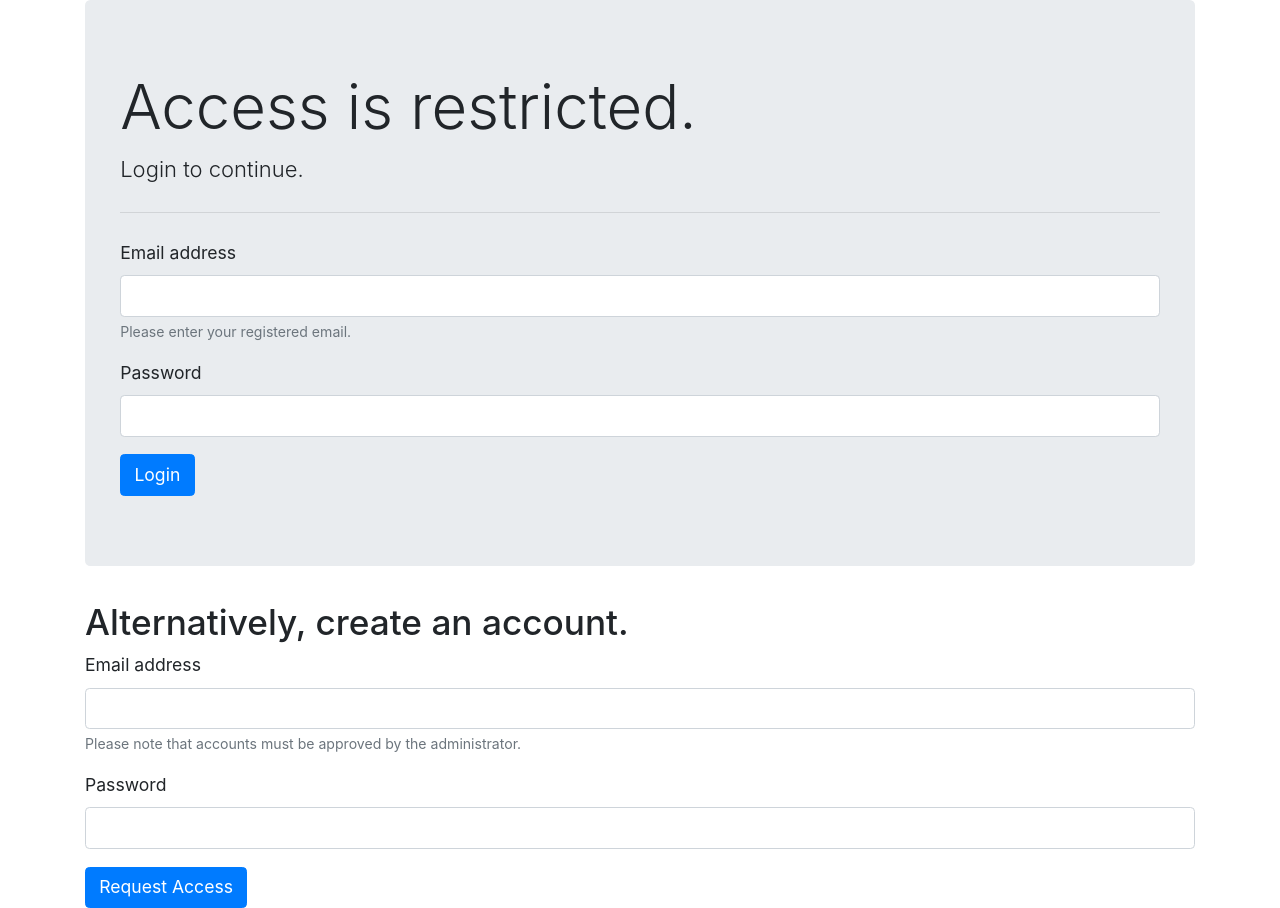
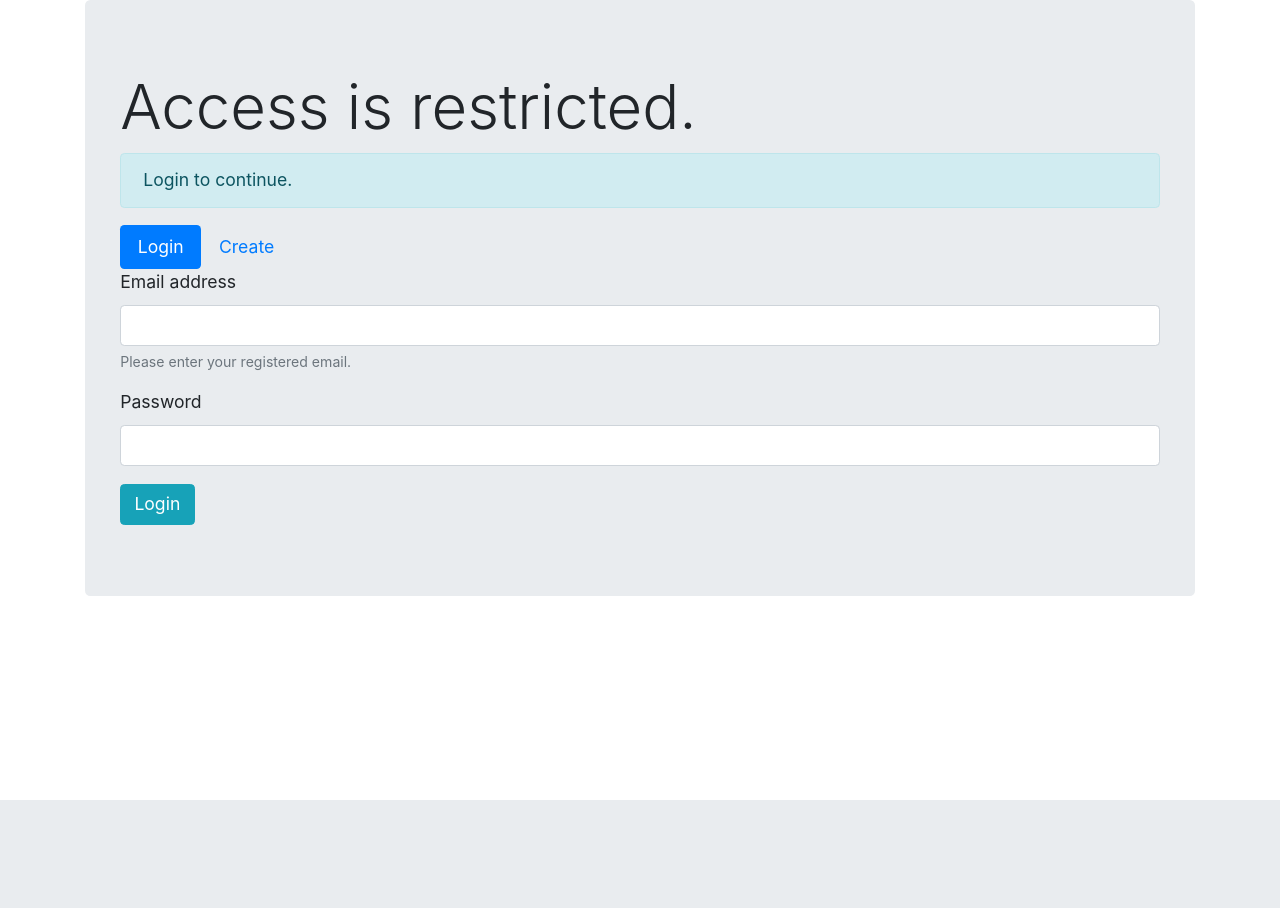
Before and after one commit to jake-cryptic/mls_mapper, a PHP site: page / in a window 1280 px wide. After the commit the page ends 800 px from the top, so only its background shows below. Run offline with PHP 8.4, Linux system fonts and the light colour scheme; some libraries are stand-ins or nearby versions.

Commit message:
Login and create system now works

```diff
--- a/mappr/api/User.class.php
+++ b/mappr/api/User.class.php
@@ -7,8 +7,23 @@ class User {
 	private $email;
 	private $bookmarks;
 
-	public function __constructor(){
+	public function __constructor($id, $name, $email, $bookmarks){
+		$this->id = $id;
+		$this->name = $name;
+		$this->email = $email;
+		$this->bookmarks = $bookmarks;
+	}
 
+	public function getId() {
+		return $this->id;
+	}
+
+	public function getName() {
+		return $this->name;
+	}
+
+	public function getBookmarks() {
+		return $this->bookmarks;
 	}
 
 }
--- /dev/null
+++ b/mappr/assets/js/login.js
@@ -0,0 +1,60 @@
+let acc = {
+
+	api:"api/account-handler.php",
+	msg:$("#server_resp"),
+
+	init:function(){
+		document.title = "You must login to continue.";
+		acc.assignEvents();
+	},
+
+	assignEvents: function(){
+		$("#login_form,#create_form").on("submit", acc.formSender);
+	},
+
+	getParams: function(form) {
+		let ret = {};
+		$(form).find("input").each(function(){
+			ret[$(this).attr("name")] = $(this).val();
+		});
+		return ret;
+	},
+
+	formSender: function(e){
+		e.preventDefault();
+
+		$.post(acc.api, acc.getParams($(this)), function(resp){
+			let data = {};
+			try {
+				data = JSON.parse(resp);
+			} catch(e) {
+				acc.error();
+				return;
+			}
+
+			if (data.error === true) {
+				acc.error(resp);
+				return;
+			}
+
+			acc.msg.text(e.message).attr("class", "alert alert-success");
+
+			window.location.href = "?logged_in";
+		}).fail(acc.error);
+	},
+
+	error: function(resp){
+		if (!navigator.onLine) {
+			acc.msg.text("No internet").attr("class", "alert alert-danger");
+		} else {
+			let e = {"message":"Couldn't decode server response"};
+			try {
+				e = JSON.parse(resp);
+			} catch(e) {}
+			acc.msg.text(e.message).attr("class", "alert alert-danger");
+		}
+	}
+
+};
+
+acc.init();
--- a/mappr/views/account.php
+++ b/mappr/views/account.php
@@ -1,12 +1,20 @@
-<script>
-	document.title = "You must login to continue.";
-</script>
 <div class="container">
 	<div class="jumbotron">
 		<h1 class="display-4">Access is restricted.</h1>
-		<p class="lead">Login to continue.</p>
-		<hr class="my-4">
-		<form action="api/account-handler.php" method="POST">
+		<div class="alert alert-info" id="server_resp" role="alert">Login to continue.</div>
+
+		<ul class="nav nav-pills" id="tabs_list" role="tablist">
+			<li class="nav-item" role="presentation">
+				<a class="nav-link active" id="login_tab" data-toggle="tab" href="#login_pane" role="tab" aria-controls="login_pane" aria-selected="true">Login</a>
+			</li>
+			<li class="nav-item" role="presentation">
+				<a class="nav-link" id="create_tab" data-toggle="tab" href="#create_pane" role="tab" aria-controls="create_pane" aria-selected="false">Create</a>
+			</li>
+		</ul>
+
+		<div class="tab-content" id="content">
+			<div class="tab-pane fade show active" id="login_pane" role="tabpanel" aria-labelledby="login_tab">
+				<form id="login_form" action="api/account-handler.php" method="POST">
 					<input type="hidden" name="form_type" value="login" />
 					<input type="hidden" name="csrf" value="<?php echo $_SESSION["token"]; ?>" />
 					<div class="form-group">
@@ -18,23 +26,33 @@
 						<label for="password">Password</label>
 						<input type="password" class="form-control" name="password">
 					</div>
-			<button type="submit" class="btn btn-primary">Login</button>
+					<button type="submit" class="btn btn-info">Login</button>
 				</form>
 			</div>
-
-	<h2>Alternatively, create an account.</h2>
-	<form action="api/account-handler.php" method="POST">
+			<div class="tab-pane fade" id="create_pane" role="tabpanel" aria-labelledby="create_tab">
+				<form id="create_form" action="api/account-handler.php" method="POST">
 					<input type="hidden" name="form_type" value="create" />
 					<input type="hidden" name="csrf" value="<?php echo $_SESSION["token"]; ?>" />
 					<div class="form-group">
+						<label for="name">First Name</label>
+						<input type="text" class="form-control" name="name" aria-describedby="name_help" />
+						<small id="name_help" class="form-text text-muted">X Æ A-12 will not pass my validation checks so don't try.</small>
+					</div>
+					<div class="form-group">
 						<label for="email">Email address</label>
-			<input type="email" class="form-control" name="email" aria-describedby="emailHelp">
-			<small id="emailHelp" class="form-text text-muted">Please note that accounts must be approved by the administrator.</small>
+						<input type="email" class="form-control" name="email" aria-describedby="email_help" />
+						<small id="email_help" class="form-text text-muted">Please note that accounts must be approved by the administrator.</small>
 					</div>
 					<div class="form-group">
 						<label for="password">Password</label>
-			<input type="password" class="form-control" name="password">
+						<input type="password" class="form-control" name="password" aria-describedby="password_help" />
+						<small id="password_help" class="form-text text-muted">Passwords must be 7 characters or longer.</small>
 					</div>
-		<button type="submit" class="btn btn-primary">Request Access</button>
+					<button type="submit" class="btn btn-info">Request Access</button>
 				</form>
 			</div>
+		</div>
+	</div>
+</div>
+
+<script type="text/javascript" src="assets/js/login.js"></script>
```
Also changed, not shown: mappr/api/account-handler.php (+49 -15 lines). Lines whose indentation alone changed are shown as unchanged.
